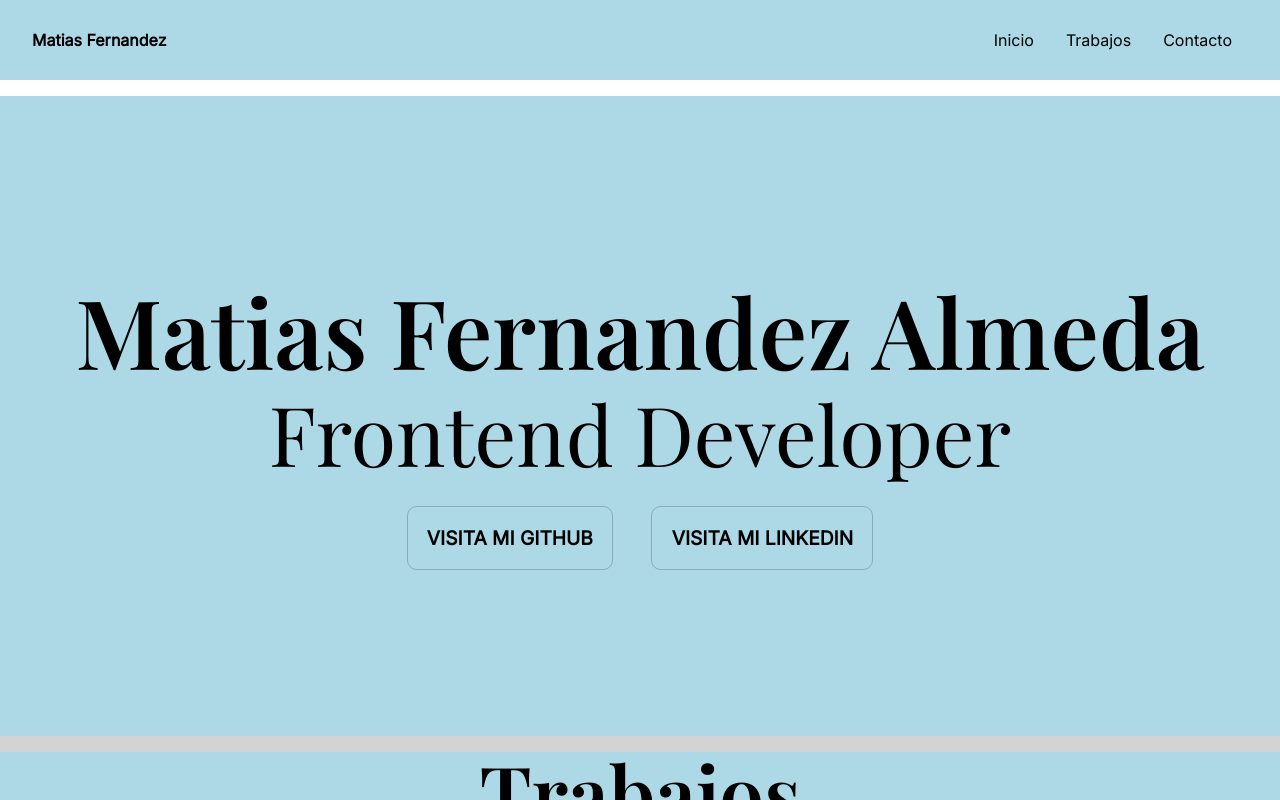
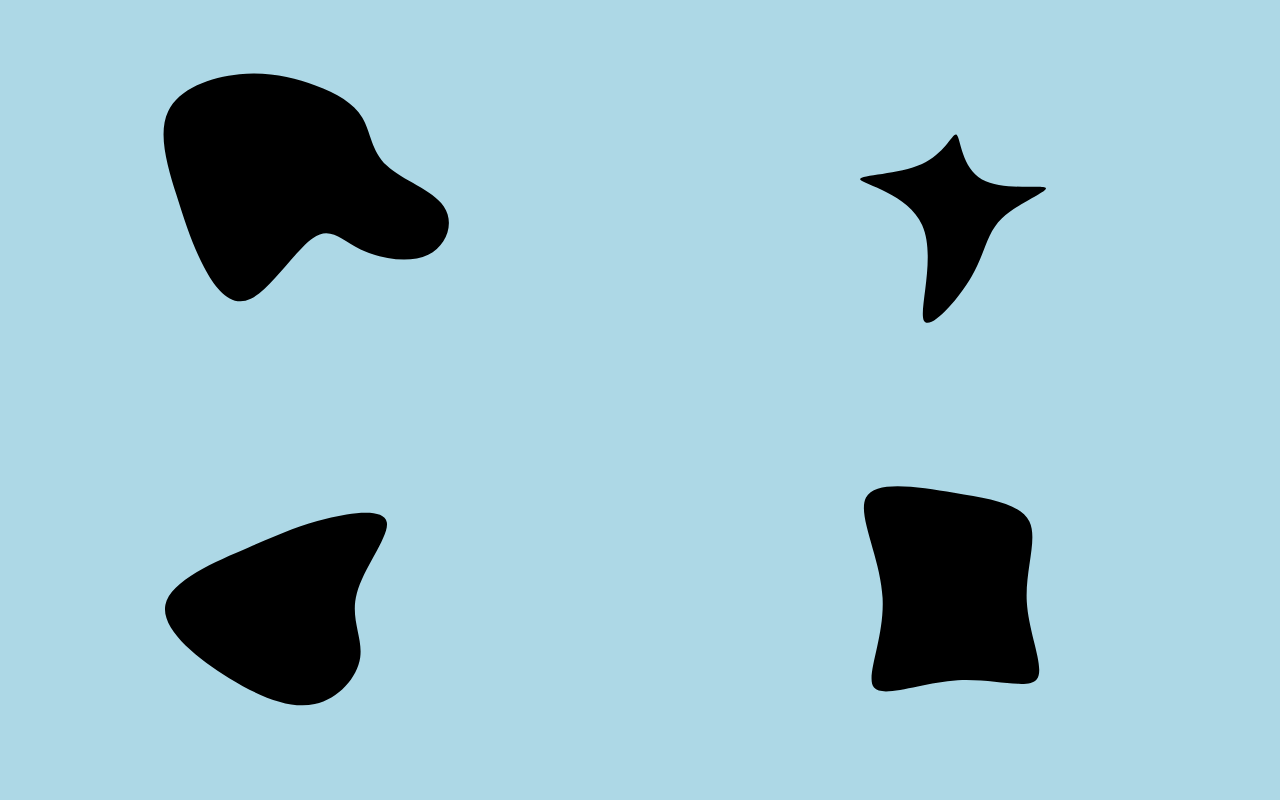
Before and after one commit to MatiasFernandez-A/Portfolioweb, a React (Create React App) app: page / in a window 1280 px wide. Shown: the top 800 px of the page. Built offline with nearby package versions, Linux system fonts and the light colour scheme; a web font is replaced by a local one.

Commit message:
EStilos al grid, about, circles

```diff
--- a/src/App.js
+++ b/src/App.js
@@ -1,10 +1,14 @@
 import NavBar from "./components/NavBar/NavBar";
 import MainContainer from "./components/MainContainer/MainContainer";
 import FooterContainer from "./components/FooterContainer/FooterContainer";
+import CirclesContainer from "./components/CirclesContainer/CirclesContainer";
 
 function App() {
   return (
     <div>
+
+      <CirclesContainer/>
+
       <NavBar />
       <MainContainer />
       <FooterContainer />
--- a/src/components/AboutMeContainer/AboutMeContainer.css
+++ b/src/components/AboutMeContainer/AboutMeContainer.css
@@ -1,10 +1,13 @@
 .about{}
-.about .h2{}
+.about .h2{
+    margin: 0 0 2rem;
+}
 .about .p{
-    background-color: green;
-    max-width: 40em;
+/*     background-color: green;
+ */
+    max-width: 40rem;
     text-align: left;
-
-    margin: 0 0 1em;/* top right bottom */
+    font-size: 1.5em;
+    margin: 0 0 2rem;/* top right bottom */
 
 }
--- a/src/components/CirclesContainer/CirclesContainer.css
+++ b/src/components/CirclesContainer/CirclesContainer.css
@@ -1,2 +1,30 @@
-.circulos{}
-.circulo{}
+.circulos{
+    position: fixed;
+    width: 100%;
+    height: 100%;
+    top: 0;
+    left: 0;
+    background-color: lightblue;
+    z-index: 1;
+}
+.circulos .circulo{
+    position: absolute;
+    height: 50%;
+    width: 50%;
+}
+.circulos .circulo1{
+    top: 0%;
+    left: 0%;
+}
+.circulos .circulo2{
+    top: 0%;
+    right: 0%;
+}
+.circulos .circulo3{
+    bottom: 0%;
+    left: 0%;
+}
+.circulos .circulo4{
+    bottom: 0%;
+    right: 0%;
+}
--- a/src/components/CirclesContainer/CirclesContainer.jsx
+++ b/src/components/CirclesContainer/CirclesContainer.jsx
@@ -4,10 +4,18 @@ import './CirclesContainer.css'
 function CirclesContainer() {
     return (
         <div className="circulos">
-            <div className="circulo"></div>
-            <div className="circulo"></div>
-            <div className="circulo"></div>
-            <div className="circulo"></div>
+            <svg className='circulo circulo1' viewBox="0 0 200 200" xmlns="http://www.w3.org/2000/svg">
+                <path d="M21.1,-41.3C25.4,-34.1,25.6,-24.5,33.4,-17.2C41.1,-9.9,56.3,-5,61.9,3.2C67.5,11.4,63.4,22.8,54.1,27.4C44.8,31.9,30.2,29.5,20.3,24.8C10.5,20,5.2,12.9,-3.6,19.1C-12.3,25.2,-24.7,44.6,-34.6,49.4C-44.6,54.2,-52.2,44.4,-57.9,33.7C-63.6,23,-67.4,11.5,-71.8,-2.6C-76.2,-16.6,-81.3,-33.2,-75.9,-44.4C-70.5,-55.7,-54.7,-61.5,-40.3,-62.9C-25.9,-64.3,-13,-61.2,-2.3,-57.3C8.4,-53.3,16.8,-48.5,21.1,-41.3Z" transform="translate(100 100)" />
+            </svg>
+            <svg className='circulo circulo2' viewBox="0 0 200 200" xmlns="http://www.w3.org/2000/svg">
+                <path d="M11,-10.3C21.1,-4.6,40.9,-7.6,42.8,-6.1C44.8,-4.6,29,1.5,21,9.1C13,16.8,12.9,26,5.8,38.2C-1.3,50.5,-15.4,65.8,-18.1,60.2C-20.7,54.7,-11.9,28.2,-18.9,12.6C-25.8,-3,-48.6,-7.8,-49.9,-10.2C-51.1,-12.6,-30.9,-12.6,-19,-18C-7,-23.5,-3.5,-34.3,-1.6,-32.5C0.4,-30.6,0.8,-16.1,11,-10.3Z" transform="translate(100 100)" />
+            </svg>
+            <svg className='circulo circulo3' viewBox="0 0 200 200" xmlns="http://www.w3.org/2000/svg">
+                <path d="M33.4,-38.9C34.8,-32,21.7,-16,18.4,-3.3C15,9.3,21.5,18.7,20.1,28.7C18.7,38.7,9.3,49.4,-2.6,52C-14.5,54.6,-29.1,49.1,-45.4,39.1C-61.7,29.1,-79.7,14.5,-77.3,2.4C-74.9,-9.7,-52,-19.4,-35.7,-26.3C-19.4,-33.3,-9.7,-37.5,3.1,-40.6C16,-43.8,32,-45.9,33.4,-38.9Z" transform="translate(100 100)" />
+            </svg>
+            <svg className='circulo circulo4' viewBox="0 0 200 200" xmlns="http://www.w3.org/2000/svg">
+                <path d="M34.7,-39.2C39,-30.4,32.5,-15.2,33.4,0.9C34.3,17,42.7,34.1,38.4,39.6C34.1,45.1,17,39.1,-1.1,40.1C-19.2,41.2,-38.3,49.3,-43,43.8C-47.6,38.3,-37.7,19.2,-38.7,-1C-39.7,-21.2,-51.6,-42.4,-47,-51.2C-42.4,-60.1,-21.2,-56.6,-3,-53.6C15.2,-50.6,30.4,-48.1,34.7,-39.2Z" transform="translate(100 100)" />
+            </svg>
         </div>
     )
 }
--- a/src/components/GridContainer/GridContainer.css
+++ b/src/components/GridContainer/GridContainer.css
@@ -25,6 +25,8 @@ figure{
     align-items: center;
 
     position: relative;
+
+    overflow: hidden;
 }
 .grid .a{}
 .grid .figure{
@@ -38,7 +40,8 @@ figure{
 .grid .h4{
     width: 100%;
     height: 100%;
-    background-color: rgb(255, 255, 255, .5);
+    background-color: rgb(0, 0, 0, .5);
+    backdrop-filter: blur(1rem);
     left: 0;
     bottom: 0;
     position: absolute;
@@ -47,4 +50,19 @@ figure{
     flex-flow:row wrap;
     justify-content: center;
     align-items: center;
+
+    color:white;
+    font-size: 1.4em;
+    font-family: var(--tipo-titular);
+    font-style: italic;
+    font-weight: 100;
+    opacity: 0;
+
+    transform: transalateZ(1) scale(1.2);
+    transition: all .5s ease;
+
 }
+.grid .article:hover .h4{
+    transform: transalateZ(1) scale(1);
+    opacity: 1;
+}
--- a/src/components/RedesContainer/RedesContainer.css
+++ b/src/components/RedesContainer/RedesContainer.css
@@ -1,7 +1,7 @@
 .rrss{
     width: 100%;
-    background-color: rgb(153, 92, 11);
-    display: flex;
+/*     background-color: rgb(153, 92, 11);
+ */    display: flex;
     flex-flow: row wrap;
     justify-content: center;
     align-items: center;
@@ -9,11 +9,11 @@
 }
 .rrss .li{
     margin: 0 1em;
-    background-color: orange;
-}
+/*     background-color: orange;
+ */}
 .rrss .a{}
 .rrss .svg{
-    width: 2em;
-    height: 2em;
-    background-color: red;
-}
+    width: 3em;
+    height: 3em;
+/*     background-color: red;
+ */}
--- a/src/components/RedesContainer/RedesContainer.jsx
+++ b/src/components/RedesContainer/RedesContainer.jsx
@@ -6,12 +6,16 @@ function RedesContainer() {
         <ul className="rrss">
             <li className="li">
                 <a href="" className="a" title="Nombre" target="_blank" rel="noopener noreferrer">
-                    <svg className="svg"></svg>
+                    <svg xmlns="http://www.w3.org/2000/svg" width="16" height="16" fill="currentColor" class="svg" viewBox="0 0 16 16">
+                        <path d="M8 0C3.58 0 0 3.58 0 8c0 3.54 2.29 6.53 5.47 7.59.4.07.55-.17.55-.38 0-.19-.01-.82-.01-1.49-2.01.37-2.53-.49-2.69-.94-.09-.23-.48-.94-.82-1.13-.28-.15-.68-.52-.01-.53.63-.01 1.08.58 1.23.82.72 1.21 1.87.87 2.33.66.07-.52.28-.87.51-1.07-1.78-.2-3.64-.89-3.64-3.95 0-.87.31-1.59.82-2.15-.08-.2-.36-1.02.08-2.12 0 0 .67-.21 2.2.82.64-.18 1.32-.27 2-.27.68 0 1.36.09 2 .27 1.53-1.04 2.2-.82 2.2-.82.44 1.1.16 1.92.08 2.12.51.56.82 1.27.82 2.15 0 3.07-1.87 3.75-3.65 3.95.29.25.54.73.54 1.48 0 1.07-.01 1.93-.01 2.2 0 .21.15.46.55.38A8.012 8.012 0 0 0 16 8c0-4.42-3.58-8-8-8z" />
+                    </svg>
                 </a>
             </li>
             <li className="li">
                 <a href="" className="a" title="Nombre" target="_blank" rel="noopener noreferrer">
-                    <svg className="svg"></svg>
+                    <svg xmlns="http://www.w3.org/2000/svg" width="16" height="16" fill="currentColor" class="svg" viewBox="0 0 16 16">
+                        <path d="M0 1.146C0 .513.526 0 1.175 0h13.65C15.474 0 16 .513 16 1.146v13.708c0 .633-.526 1.146-1.175 1.146H1.175C.526 16 0 15.487 0 14.854V1.146zm4.943 12.248V6.169H2.542v7.225h2.401zm-1.2-8.212c.837 0 1.358-.554 1.358-1.248-.015-.709-.52-1.248-1.342-1.248-.822 0-1.359.54-1.359 1.248 0 .694.521 1.248 1.327 1.248h.016zm4.908 8.212V9.359c0-.216.016-.432.08-.586.173-.431.568-.878 1.232-.878.869 0 1.216.662 1.216 1.634v3.865h2.401V9.25c0-2.22-1.184-3.252-2.764-3.252-1.274 0-1.845.7-2.165 1.193v.025h-.016a5.54 5.54 0 0 1 .016-.025V6.169h-2.4c.03.678 0 7.225 0 7.225h2.4z" />
+                    </svg>
                 </a>
             </li>
         </ul>
```
Also changed, not shown: Consejos.txt.
